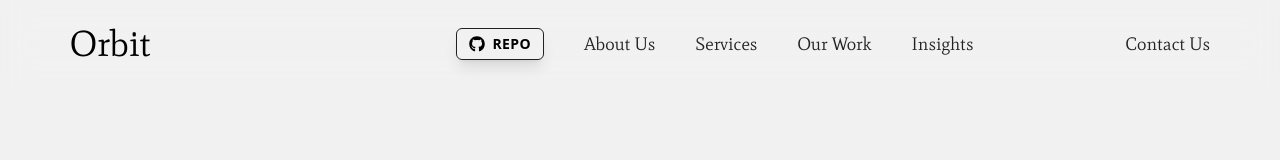
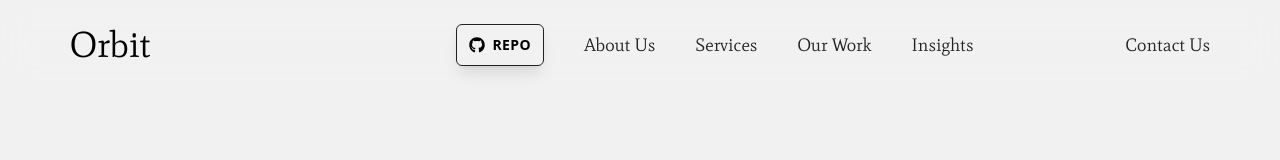
Before and after one commit to Shoaib-Imrann/Orbit, a React (Vite) app: page / in a window 1280 px wide. Shown: the top 160 px of the page. Built offline with nearby package versions, Linux system fonts and the light colour scheme.

Commit message:
Update Navbar.jsx

```diff
--- a/src/components/Navbar.jsx
+++ b/src/components/Navbar.jsx
@@ -59,7 +59,7 @@ function Navbar() {
         {isMenuOpen && <NavMenu handleMenuToggle={handleMenuToggle} />}
         <div className="hidden md:flex justify-center items-center gap-10  cursor-pointer ">
           <motion.div
-            className="flex justify-center items-center gap-2 border-[1px] px-3 py-[5px] rounded-md border-[#212121] bg-transparent shadow-lg"
+            className="flex justify-center items-center gap-2 border-[1px] px-3 py-[10px] rounded-md border-[#212121] bg-transparent shadow-lg"
             initial="rest"
             whileHover="hover"
             animate="rest"
```
